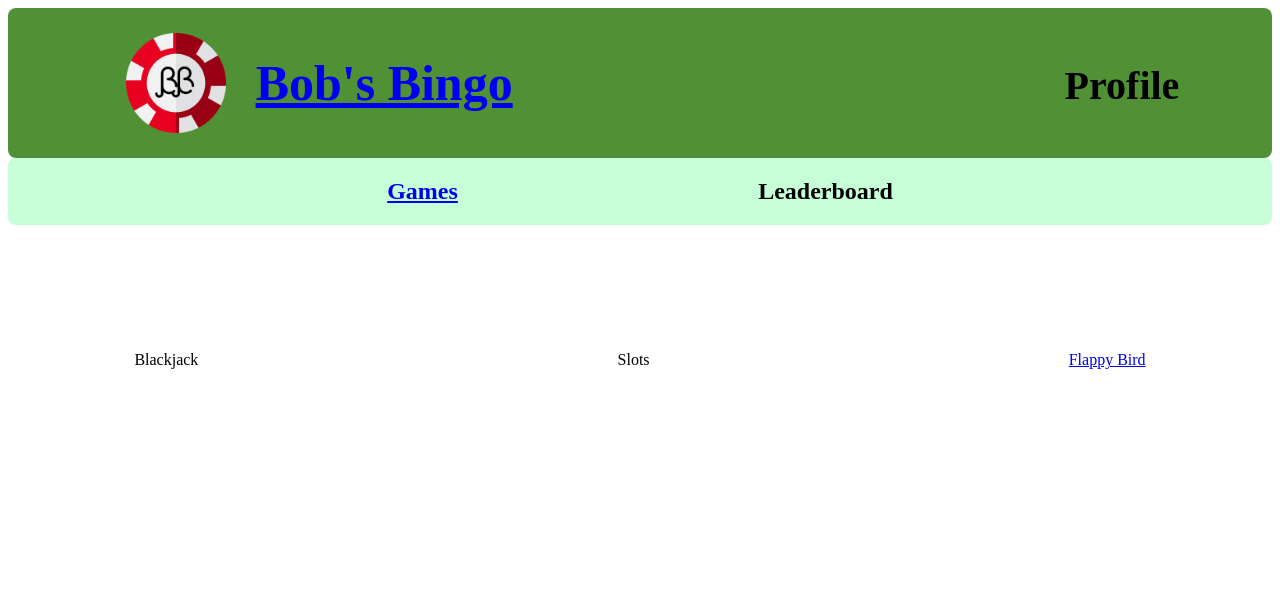
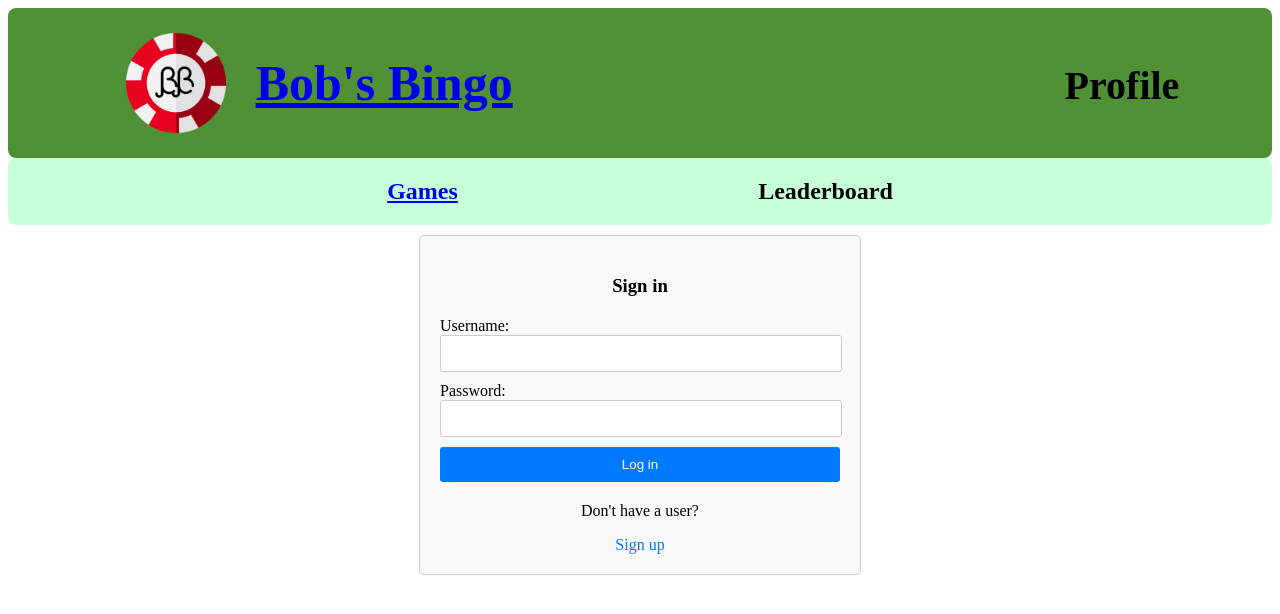
Before and after one commit to ThomasKvam/bobs-bingo-react, a React (Vite) app: page / in a window 1280 px wide. Shown: the top 614 px of the page. Built offline with nearby package versions, Linux system fonts and the light colour scheme; no server answers.

Commit message:
Created front-end signin and signup pages.
Co-authored-by: stp <StevenTPh@users.noreply.github.com>

```diff
--- a/src/App.jsx
+++ b/src/App.jsx
@@ -1,4 +1,4 @@
-import { useState } from 'react'
+import { createContext, useState, useEffect } from 'react'
 
 import './App.css'
 import Header from './components/header/Header'
@@ -6,21 +6,55 @@ import Menu from './components/menu/Menu'
 import { Routes, Route } from 'react-router-dom'
 import FlappyBird from './components/games/flappybird/FlappyBird'
 import Dashboard from './components/dashboard/Dashboard'
+import LogIn from './components/login/index'
+import SignUp from './components/login/signup'
+
+
+const AppContext = createContext()
 
 function App() {
+
+  const [loggedInUser, setLoggedInUser] = useState(null)
+
+
+
+  const getUser = () => {
+    fetch(`https://4000/users
+    `)
+      .then((response) => response.json())
+      .then((data) => setLoggedInUser(data));
+  };
+
+  useEffect(() => {
+    getUser();
+  })
 
   return (
     <>
       <Header />
       <Menu/>
-      <Routes>
-        <Route path='/'
-          element={<Dashboard />}/>
 
-        <Route path='/flappy' element={<FlappyBird/>}/>
-      </Routes>
+      <AppContext.Provider value={{loggedInUser, setLoggedInUser}}>
+
+        <Routes>
+
+          {!loggedInUser ? (
+            <Route path='/'
+            element={<LogIn />}/>
+          ) : (
+            <Route path='/'
+              element={<Dashboard />} />
+          )}
+          <Route path='/signup'
+            element={<SignUp/>} />
+
+          <Route path='/flappy'
+            element={<FlappyBird/>}/>
+
+        </Routes>
+      </AppContext.Provider>
     </>
   )
 }
 
-export default App
+export { App, AppContext }
--- a/src/components/dashboard/Dashboard.jsx
+++ b/src/components/dashboard/Dashboard.jsx
@@ -3,6 +3,7 @@ import './dashboard.css'
 function Dashboard(){
     return (
         <div className="dashboard">
+
             <div>Blackjack</div>
             <div>Slots</div>
 
--- /dev/null
+++ b/src/components/login/index.jsx
@@ -0,0 +1,58 @@
+import { useContext, useState } from "react"
+import { AppContext } from "../../App"
+import { Link } from "react-router-dom"
+import './login.css'
+
+const initialUser = {
+    username: '',
+    password: ''
+}
+
+function LogIn(){
+    const { loggedInUser,setLoggedInUser } = useContext(AppContext)
+    const [user, setUser] = useState(initialUser)
+
+    function loggIn(event){
+        event.preventDefault();
+        setLoggedInUser(user)
+        console.log(loggedInUser)
+    }
+
+    function handleOnChange(event){
+        const {name, value} = event.target
+        setUser({...user, [name]: value})
+    }
+
+
+    return(
+        <div className="login-container">
+            <h3>Sign in</h3>
+           <form className="login-form" onSubmit={loggIn}>
+            <div>
+                <div><label htmlFor="username">Username: </label></div>
+                <input type="text"
+                    id="username"
+                    name="username"
+                    onChange={handleOnChange}
+                    value={user.username}/>
+            </div>
+            <div>
+                <div><label htmlFor="password">Password: </label></div>
+                <input type="password"
+                    id="password"
+                    name="password"
+                    onChange={handleOnChange}
+                    value={user.password}/>
+            </div>
+            <div>
+                <button type="submit">Log in</button>
+            </div>
+           </form>
+
+           <p>Don't have a user?</p>
+           <Link to={'/signup'}>Sign up</Link>
+        </div>
+    )
+}
+
+export default LogIn
--- /dev/null
+++ b/src/components/login/login.css
@@ -0,0 +1,70 @@
+.login-container {
+    max-width: 400px;
+    margin: 0 auto;
+    margin-top: 10px;
+    padding: 20px;
+    border: 1px solid #ccc;
+    border-radius: 5px;
+    background-color: #f9f9f9;
+}
+
+.login-container h3 {
+    text-align: center;
+    margin-bottom: 20px;
+}
+
+.login-form {
+    display: flex;
+    flex-direction: column;
+}
+
+.login-container label {
+    margin-bottom: 5px;
+}
+
+.login-container input[type="text"],
+.login-container input[type="password"] {
+    padding: 10px;
+    margin-bottom: 10px;
+    width: 95%;
+    border: 1px solid #ccc;
+    border-radius: 3px;
+    transition: border-color 0.3s ease;
+}
+
+.login-container input[type="text"]:focus,
+.login-container input[type="password"]:focus {
+    outline: none;
+    border-color: #007bff;
+}
+
+.login-container button[type="submit"] {
+    padding: 10px 20px;
+    width: 100%;
+    background-color: #007bff;
+    color: #fff;
+    border: none;
+    border-radius: 3px;
+    cursor: pointer;
+    transition: background-color 0.3s ease;
+}
+
+.login-container button[type="submit"]:hover {
+    background-color: #0056b3;
+}
+
+.login-container p {
+    text-align: center;
+    margin-top: 20px;
+}
+
+.login-container a {
+    display: block;
+    text-align: center;
+    color: #007bff;
+    text-decoration: none;
+}
+
+.login-container a:hover {
+    text-decoration: underline;
+}
--- /dev/null
+++ b/src/components/login/signup/index.jsx
@@ -0,0 +1,41 @@
+
+
+function SignUp(){
+
+    return (
+        <div className="login-container">
+            <h3>Register User</h3>
+            <form type="submit">
+            <div>
+                <label htmlFor="username">Username: </label>
+            </div>
+            <input type="text" id="username" name="username"/>
+
+            <div>
+                <label htmlFor="password">Password: </label>
+            </div>
+            <input type="password" id="password" name="password"/>
+
+            <div>
+                <label htmlFor="firstName">First Name: </label>
+            </div>
+            <input type="text" id="firstName" name="firstName"/>
+
+            <div>
+                <label htmlFor="lastName">Last Name: </label>
+            </div>
+            <input type="text" id="lastName" name="lastName"/>
+
+            <div>
+                <label htmlFor="email">Email: </label>
+            </div>
+            <input type="text" id="email" name="email"/>
+            <div>
+                <button type="submit">Register</button>
+            </div>
+            </form>
+        </div>
+    )
+}
+
+export default SignUp
--- a/src/main.jsx
+++ b/src/main.jsx
@@ -1,6 +1,6 @@
 import React from 'react'
 import ReactDOM from 'react-dom/client'
-import App from './App.jsx'
+import {App} from './App.jsx'
 import { BrowserRouter } from 'react-router-dom'
 
 
```
